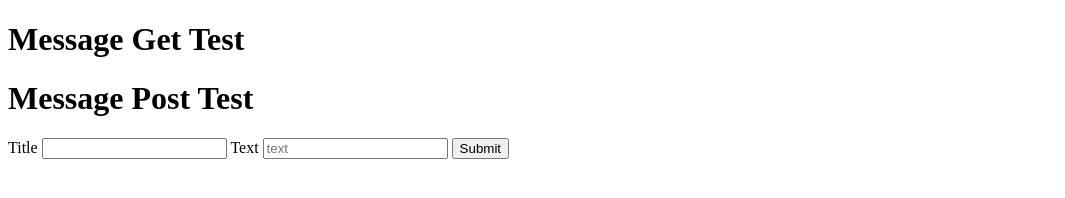
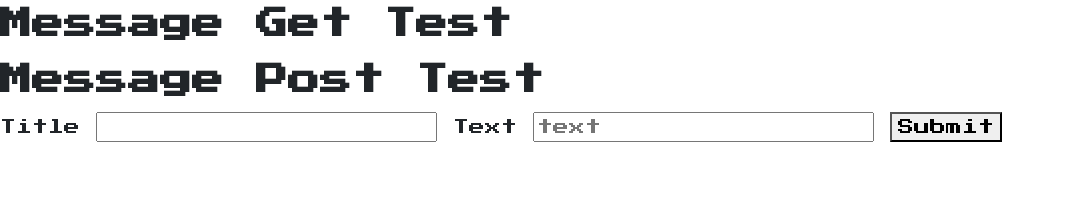
Before and after one commit to Ornellasd/blog_api_frontend, a website: page index.html in a window 1280 px wide. Shown: the whole page, without its empty margins (0-1065 px from the left). Drawn offline with nearby package versions, Linux system fonts and the light colour scheme.

Commit message:
install and implement nes.css framework

```diff
--- a/index.html
+++ b/index.html
@@ -3,6 +3,11 @@
 <head>
   <meta charset="UTF-8">
   <title></title>
+  <link href="https://fonts.googleapis.com/css?family=Press+Start+2P" rel="stylesheet">
+  <link rel="stylesheet" href="./node_modules/nes.css/css/nes.min.css">
+  <style>
+    font-family: 'Press Start 2P', cursive;
+  </style>
 </head>
 <body>
   <h1>Message Get Test</h1>
--- /dev/null
+++ b/package.json
@@ -0,0 +1,5 @@
+{
+  "dependencies": {
+    "nes.css": "^2.3.0"
+  }
+}
```
Also changed, not shown: 1 other file.
